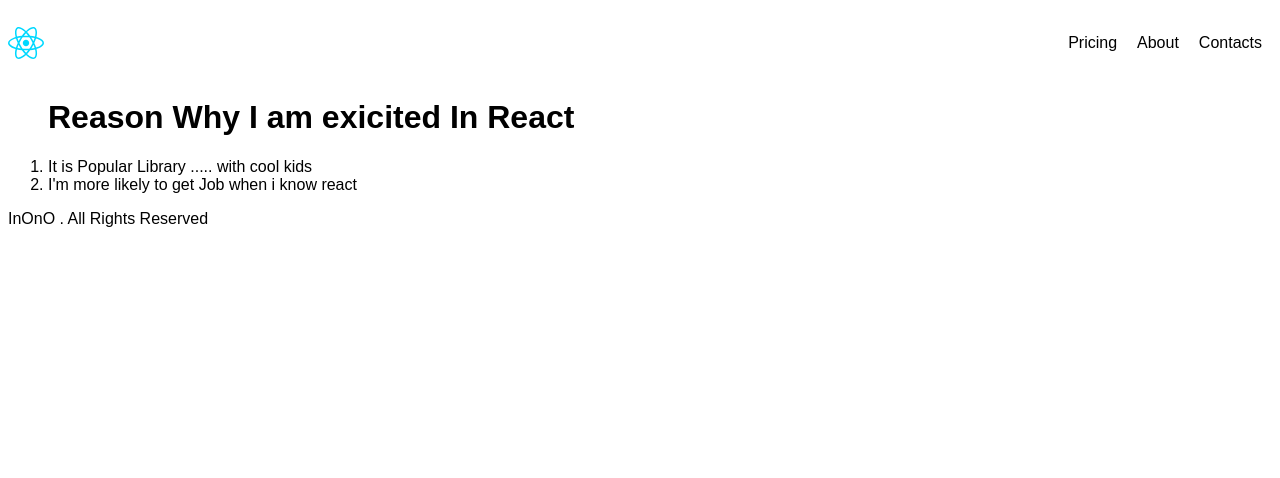
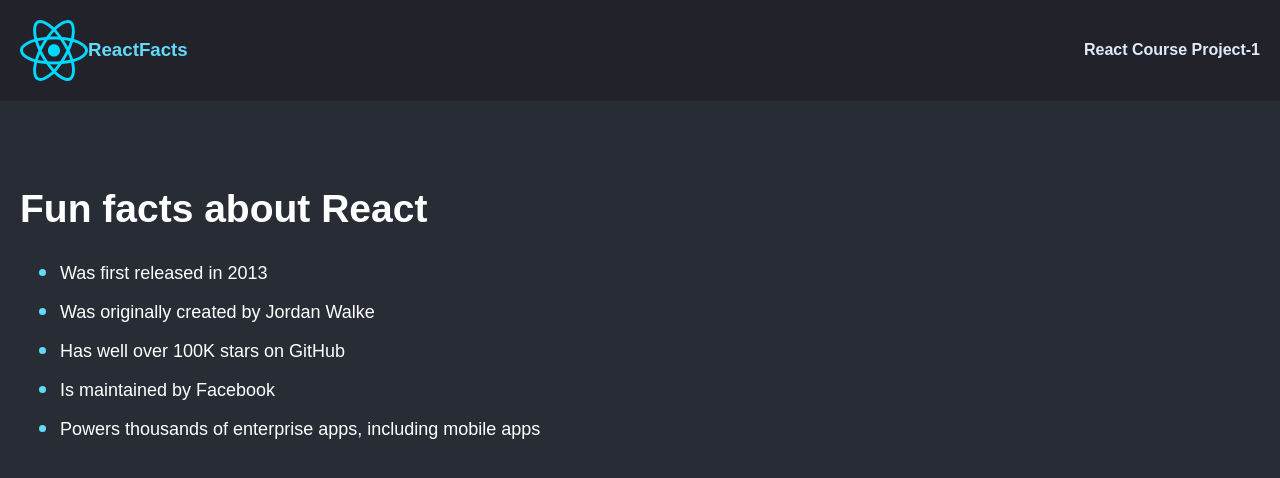
Before and after one commit to Ireme-Nyawe/react_roll, a React (Vite) app: page / in a window 1280 px wide. Shown: the top 478 px of the page. Built offline with nearby package versions, Linux system fonts and the light colour scheme.

Commit message:
implement react-course project-1

```diff
--- a/src/App.jsx
+++ b/src/App.jsx
@@ -1,6 +1,13 @@
+import MainContent from "./components/MainContent";
+import NavBar from "./components/NavBar";
 import ProjectOne from "./components/ProjectOne";
 
-function App (){
-  return <ProjectOne></ProjectOne>
+function App() {
+  return (
+    <div className="container">
+      <NavBar></NavBar>
+      <MainContent></MainContent>
+    </div>
+  );
 }
 export default App;
--- /dev/null
+++ b/src/components/MainContent.jsx
@@ -0,0 +1,14 @@
+export default function MainContent() {
+  return (
+    <main className="main">
+      <h1 className="items-header">Fun facts about React</h1>
+      <ul className="fun-items">
+        <li>Was first released in 2013</li>
+        <li>Was originally created by Jordan Walke</li>
+        <li>Has well over 100K stars on GitHub</li>
+        <li>Is maintained by Facebook</li>
+        <li>Powers thousands of enterprise apps, including mobile apps</li>
+      </ul>
+    </main>
+  );
+}
--- /dev/null
+++ b/src/components/NavBar.jsx
@@ -0,0 +1,11 @@
+export default function NavBar(){
+return(
+    <nav className="nav-bar">
+        <section className="nav-part1">
+        <img src="./src/assets/react.svg" alt="Nav-Logo" />
+        <h3>ReactFacts</h3>
+        </section>
+        <h4 className="course-title">React Course Project-1</h4>
+    </nav>
+);
+}
--- a/src/index.css
+++ b/src/index.css
@@ -1,5 +1,11 @@
 *{
   font-family: 'arial';
+  box-sizing: border-box;
+}
+body{
+  margin: 0;
+  background-color: #282D35;
+
 }
 .nav{
   display: flex;
@@ -16,3 +22,42 @@
 nav.logo{
   width: 40px;
 }
+
+/* project react fun facts */
+.container{
+  background-color: #282D35;
+}
+.nav-bar{
+  display: flex;
+  justify-content: space-between;
+  background-color: #21222A;
+  padding: 20px;
+}
+.nav-part1{
+  display: flex;
+  color: #61DAFB
+}
+.course-title{
+color: #DEEBF8;
+}
+.main{
+  padding: 20px;
+  margin-top: 40px;
+}
+.fun-items{
+  background: #282D35;
+}
+.items-header{
+  color: #FFFFFF;
+  font-size: 39px;
+}
+.fun-items > li{
+  color: #FFFFFF;
+  font-size: large;
+  margin-top: 1%;
+}
+.fun-items > li::marker{
+  font-size: 1.5rem;
+  color: #61DAFB;
+  align-items: center;
+}
```
